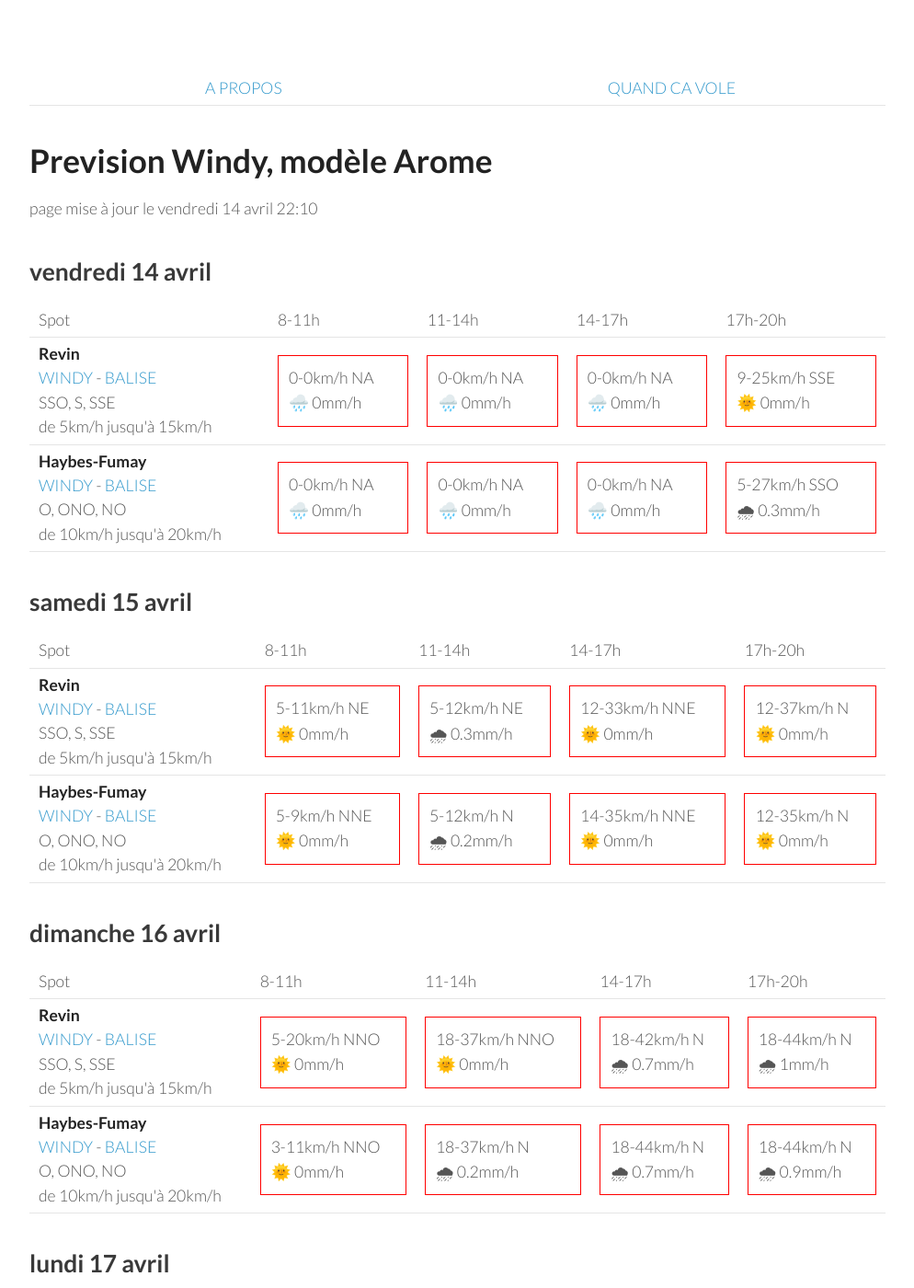
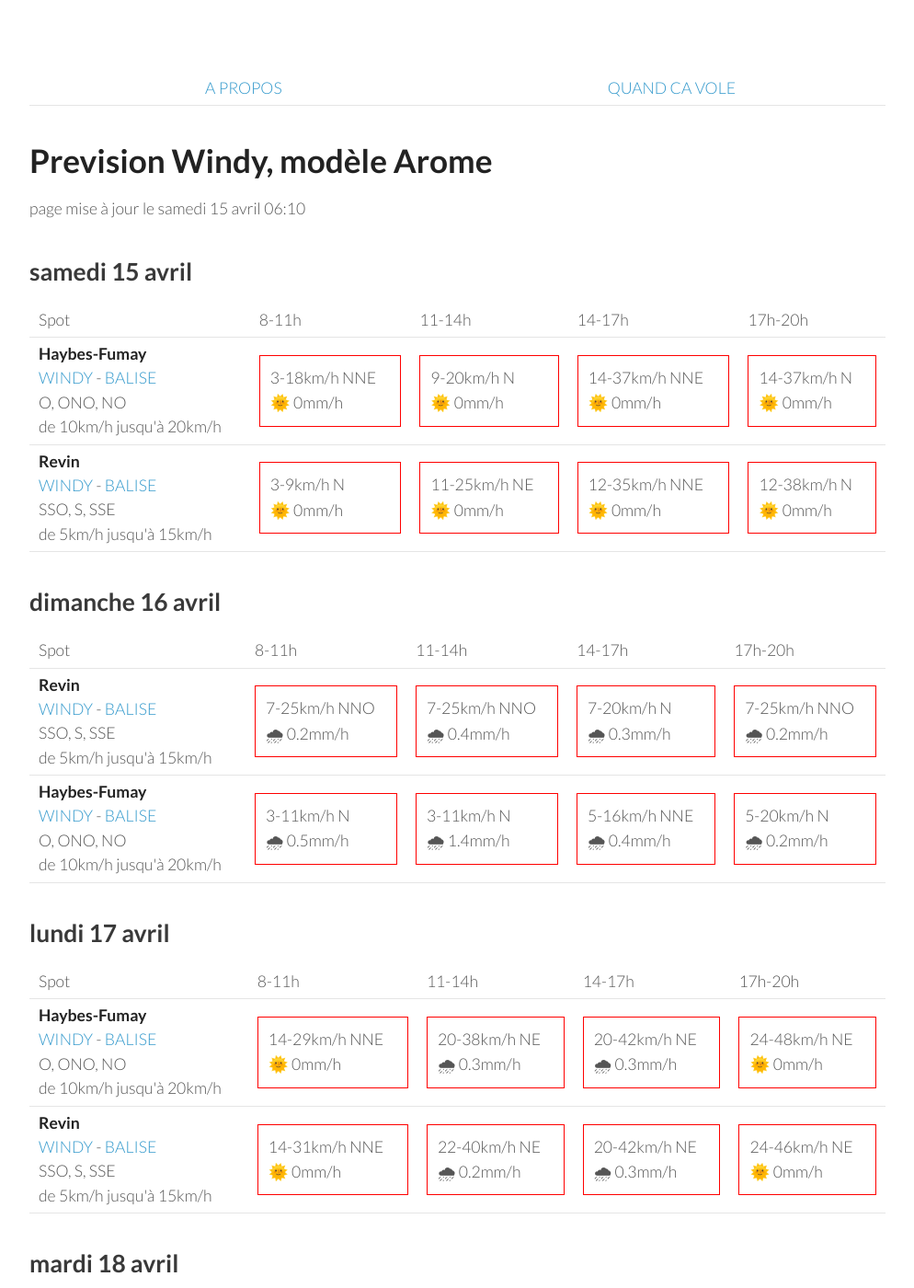
Before and after one commit to parapente-dans-le-nord/parapente-dans-le-nord.github.io, a Jekyll site: the page built from ardennes.markdown, in a window 1280 px wide and 1400 px high. Shown: the whole window at 92% size, without its empty margins (26-1020 px from the left). Built offline with Jekyll 4.4.1, drawn with Linux system fonts in a browser that asks for light colours; some of the changed text lies outside the part shown.

Commit message:
update index.markdown

```diff
--- a/ardennes.markdown
+++ b/ardennes.markdown
@@ -7,42 +7,8 @@ title:  "Tous les spots"
 {: .links}
 
 # Prevision Windy, modèle Arome
-page mise à jour le vendredi 14 avril 22:10
+page mise à jour le samedi 15 avril 06:10
 
-## vendredi 14 avril
-
-{::nomarkdown}
-<table>
-  <tbody>
-    <tr>
-      <td>Spot</td>
-      <td>8-11h</td>
-      <td>11-14h</td>
-      <td>14-17h</td>
-      <td>17h-20h</td>
-    </tr>
-<tr>
-        <td><strong>Revin</strong><br><a href="https://windy.com/49.948/4.625?49.543,4.625,8">WINDY</a> - <span class=""><a href="http://www.balisemeteo.com/balise.php?idBalise=5019">BALISE</a> </span><br> <span class="vent-favorable">SSO, S, SSE</span><br><span class="force-vent">de 5km/h jusqu'à 15km/h</span> </td>
-
-            <td><div class="not-flyable"><p>0-0km/h NA</p><p>🌧️ 0mm/h</p></div></td>
-            <td><div class="not-flyable"><p>0-0km/h NA</p><p>🌧️ 0mm/h</p></div></td>
-            <td><div class="not-flyable"><p>0-0km/h NA</p><p>🌧️ 0mm/h</p></div></td>
-            <td><div class="not-flyable"><p>9-25km/h SSE</p><p>🌞 0mm/h</p></div></td>
-
-    </tr>
-<tr>
-        <td><strong>Haybes-Fumay</strong><br><a href="https://windy.com/49.998/4.715?49.913,4.738,10">WINDY</a> - <span class=""><a href="http://www.balisemeteo.com/balise.php?idBalise=104">BALISE</a> </span><br> <span class="vent-favorable">O, ONO, NO</span><br><span class="force-vent">de 10km/h jusqu'à 20km/h</span> </td>
-
-            <td><div class="not-flyable"><p>0-0km/h NA</p><p>🌧️ 0mm/h</p></div></td>
-            <td><div class="not-flyable"><p>0-0km/h NA</p><p>🌧️ 0mm/h</p></div></td>
-            <td><div class="not-flyable"><p>0-0km/h NA</p><p>🌧️ 0mm/h</p></div></td>
-            <td><div class="not-flyable"><p>5-27km/h SSO</p><p>🌧 0.3mm/h</p></div></td>
-
-    </tr>
-
-</tbody>
-</table>
-{:/}
 ## samedi 15 avril
 
 {::nomarkdown}
@@ -56,22 +22,22 @@ page mise à jour le vendredi 14 avril 22:10
       <td>17h-20h</td>
     </tr>
 <tr>
-        <td><strong>Revin</strong><br><a href="https://windy.com/49.948/4.625?49.543,4.625,8">WINDY</a> - <span class=""><a href="http://www.balisemeteo.com/balise.php?idBalise=5019">BALISE</a> </span><br> <span class="vent-favorable">SSO, S, SSE</span><br><span class="force-vent">de 5km/h jusqu'à 15km/h</span> </td>
+        <td><strong>Haybes-Fumay</strong><br><a href="https://windy.com/49.998/4.715?49.913,4.738,10">WINDY</a> - <span class=""><a href="http://www.balisemeteo.com/balise.php?idBalise=104">BALISE</a> </span><br> <span class="vent-favorable">O, ONO, NO</span><br><span class="force-vent">de 10km/h jusqu'à 20km/h</span> </td>
 
-            <td><div class="not-flyable"><p>5-11km/h NE</p><p>🌞 0mm/h</p></div></td>
-            <td><div class="not-flyable"><p>5-12km/h NE</p><p>🌧 0.3mm/h</p></div></td>
-            <td><div class="not-flyable"><p>12-33km/h NNE</p><p>🌞 0mm/h</p></div></td>
-            <td><div class="not-flyable"><p>12-37km/h N</p><p>🌞 0mm/h</p></div></td>
+            <td><div class="not-flyable"><p>3-18km/h NNE</p><p>🌞 0mm/h</p></div></td>
+            <td><div class="not-flyable"><p>9-20km/h N</p><p>🌞 0mm/h</p></div></td>
+            <td><div class="not-flyable"><p>14-37km/h NNE</p><p>🌞 0mm/h</p></div></td>
+            <td><div class="not-flyable"><p>14-37km/h N</p><p>🌞 0mm/h</p></div></td>
 
 
     </tr>
 <tr>
-        <td><strong>Haybes-Fumay</strong><br><a href="https://windy.com/49.998/4.715?49.913,4.738,10">WINDY</a> - <span class=""><a href="http://www.balisemeteo.com/balise.php?idBalise=104">BALISE</a> </span><br> <span class="vent-favorable">O, ONO, NO</span><br><span class="force-vent">de 10km/h jusqu'à 20km/h</span> </td>
+        <td><strong>Revin</strong><br><a href="https://windy.com/49.948/4.625?49.543,4.625,8">WINDY</a> - <span class=""><a href="http://www.balisemeteo.com/balise.php?idBalise=5019">BALISE</a> </span><br> <span class="vent-favorable">SSO, S, SSE</span><br><span class="force-vent">de 5km/h jusqu'à 15km/h</span> </td>
 
-            <td><div class="not-flyable"><p>5-9km/h NNE</p><p>🌞 0mm/h</p></div></td>
-            <td><div class="not-flyable"><p>5-12km/h N</p><p>🌧 0.2mm/h</p></div></td>
-            <td><div class="not-flyable"><p>14-35km/h NNE</p><p>🌞 0mm/h</p></div></td>
-            <td><div class="not-flyable"><p>12-35km/h N</p><p>🌞 0mm/h</p></div></td>
+            <td><div class="not-flyable"><p>3-9km/h N</p><p>🌞 0mm/h</p></div></td>
+            <td><div class="not-flyable"><p>11-25km/h NE</p><p>🌞 0mm/h</p></div></td>
+            <td><div class="not-flyable"><p>12-35km/h NNE</p><p>🌞 0mm/h</p></div></td>
+            <td><div class="not-flyable"><p>12-38km/h N</p><p>🌞 0mm/h</p></div></td>
 
 
     </tr>
@@ -94,20 +60,20 @@ page mise à jour le vendredi 14 avril 22:10
 <tr>
         <td><strong>Revin</strong><br><a href="https://windy.com/49.948/4.625?49.543,4.625,8">WINDY</a> - <span class=""><a href="http://www.balisemeteo.com/balise.php?idBalise=5019">BALISE</a> </span><br> <span class="vent-favorable">SSO, S, SSE</span><br><span class="force-vent">de 5km/h jusqu'à 15km/h</span> </td>
 
-            <td><div class="not-flyable"><p>5-20km/h NNO</p><p>🌞 0mm/h</p></div></td>
-            <td><div class="not-flyable"><p>18-37km/h NNO</p><p>🌞 0mm/h</p></div></td>
-            <td><div class="not-flyable"><p>18-42km/h N</p><p>🌧 0.7mm/h</p></div></td>
-            <td><div class="not-flyable"><p>18-44km/h N</p><p>🌧 1mm/h</p></div></td>
+            <td><div class="not-flyable"><p>7-25km/h NNO</p><p>🌧 0.2mm/h</p></div></td>
+            <td><div class="not-flyable"><p>7-25km/h NNO</p><p>🌧 0.4mm/h</p></div></td>
+            <td><div class="not-flyable"><p>7-20km/h N</p><p>🌧 0.3mm/h</p></div></td>
+            <td><div class="not-flyable"><p>7-25km/h NNO</p><p>🌧 0.2mm/h</p></div></td>
 
 
     </tr>
 <tr>
         <td><strong>Haybes-Fumay</strong><br><a href="https://windy.com/49.998/4.715?49.913,4.738,10">WINDY</a> - <span class=""><a href="http://www.balisemeteo.com/balise.php?idBalise=104">BALISE</a> </span><br> <span class="vent-favorable">O, ONO, NO</span><br><span class="force-vent">de 10km/h jusqu'à 20km/h</span> </td>
 
-            <td><div class="not-flyable"><p>3-11km/h NNO</p><p>🌞 0mm/h</p></div></td>
-            <td><div class="not-flyable"><p>18-37km/h N</p><p>🌧 0.2mm/h</p></div></td>
-            <td><div class="not-flyable"><p>18-44km/h N</p><p>🌧 0.7mm/h</p></div></td>
-            <td><div class="not-flyable"><p>18-44km/h N</p><p>🌧 0.9mm/h</p></div></td>
+            <td><div class="not-flyable"><p>3-11km/h N</p><p>🌧 0.5mm/h</p></div></td>
+            <td><div class="not-flyable"><p>3-11km/h N</p><p>🌧 1.4mm/h</p></div></td>
+            <td><div class="not-flyable"><p>5-16km/h NNE</p><p>🌧 0.4mm/h</p></div></td>
+            <td><div class="not-flyable"><p>5-20km/h N</p><p>🌧 0.2mm/h</p></div></td>
 
 
     </tr>
@@ -128,22 +94,22 @@ page mise à jour le vendredi 14 avril 22:10
       <td>17h-20h</td>
     </tr>
 <tr>
-        <td><strong>Revin</strong><br><a href="https://windy.com/49.948/4.625?49.543,4.625,8">WINDY</a> - <span class=""><a href="http://www.balisemeteo.com/balise.php?idBalise=5019">BALISE</a> </span><br> <span class="vent-favorable">SSO, S, SSE</span><br><span class="force-vent">de 5km/h jusqu'à 15km/h</span> </td>
+        <td><strong>Haybes-Fumay</strong><br><a href="https://windy.com/49.998/4.715?49.913,4.738,10">WINDY</a> - <span class=""><a href="http://www.balisemeteo.com/balise.php?idBalise=104">BALISE</a> </span><br> <span class="vent-favorable">O, ONO, NO</span><br><span class="force-vent">de 10km/h jusqu'à 20km/h</span> </td>
 
-            <td><div class="not-flyable"><p>14-27km/h NNE</p><p>🌞 0mm/h</p></div></td>
-            <td><div class="not-flyable"><p>20-40km/h NNE</p><p>🌧 0.2mm/h</p></div></td>
-            <td><div class="not-flyable"><p>24-46km/h NE</p><p>🌞 0mm/h</p></div></td>
-            <td><div class="not-flyable"><p>22-46km/h NE</p><p>🌞 0mm/h</p></div></td>
+            <td><div class="not-flyable"><p>14-29km/h NNE</p><p>🌞 0mm/h</p></div></td>
+            <td><div class="not-flyable"><p>20-38km/h NE</p><p>🌧 0.3mm/h</p></div></td>
+            <td><div class="not-flyable"><p>20-42km/h NE</p><p>🌧 0.3mm/h</p></div></td>
+            <td><div class="not-flyable"><p>24-48km/h NE</p><p>🌞 0mm/h</p></div></td>
 
 
     </tr>
 <tr>
-        <td><strong>Haybes-Fumay</strong><br><a href="https://windy.com/49.998/4.715?49.913,4.738,10">WINDY</a> - <span class=""><a href="http://www.balisemeteo.com/balise.php?idBalise=104">BALISE</a> </span><br> <span class="vent-favorable">O, ONO, NO</span><br><span class="force-vent">de 10km/h jusqu'à 20km/h</span> </td>
+        <td><strong>Revin</strong><br><a href="https://windy.com/49.948/4.625?49.543,4.625,8">WINDY</a> - <span class=""><a href="http://www.balisemeteo.com/balise.php?idBalise=5019">BALISE</a> </span><br> <span class="vent-favorable">SSO, S, SSE</span><br><span class="force-vent">de 5km/h jusqu'à 15km/h</span> </td>
 
-            <td><div class="not-flyable"><p>14-27km/h NNE</p><p>🌞 0mm/h</p></div></td>
-            <td><div class="not-flyable"><p>20-40km/h NNE</p><p>🌧 0.3mm/h</p></div></td>
+            <td><div class="not-flyable"><p>14-31km/h NNE</p><p>🌞 0mm/h</p></div></td>
+            <td><div class="not-flyable"><p>22-40km/h NE</p><p>🌧 0.2mm/h</p></div></td>
+            <td><div class="not-flyable"><p>20-42km/h NE</p><p>🌧 0.3mm/h</p></div></td>
             <td><div class="not-flyable"><p>24-46km/h NE</p><p>🌞 0mm/h</p></div></td>
-            <td><div class="not-flyable"><p>22-48km/h NE</p><p>🌧 0.2mm/h</p></div></td>
 
 
     </tr>
@@ -166,8 +132,8 @@ page mise à jour le vendredi 14 avril 22:10
 <tr>
         <td><strong>Revin</strong><br><a href="https://windy.com/49.948/4.625?49.543,4.625,8">WINDY</a> - <span class=""><a href="http://www.balisemeteo.com/balise.php?idBalise=5019">BALISE</a> </span><br> <span class="vent-favorable">SSO, S, SSE</span><br><span class="force-vent">de 5km/h jusqu'à 15km/h</span> </td>
 
-            <td><div class="not-flyable"><p>16-33km/h NE</p><p>🌞 0mm/h</p></div></td>
-            <td><div class="not-flyable"><p>20-42km/h NE</p><p>🌞 0mm/h</p></div></td>
+            <td><div class="not-flyable"><p>16-31km/h NE</p><p>🌞 0mm/h</p></div></td>
+            <td><div class="not-flyable"><p>22-44km/h NE</p><p>🌞 0mm/h</p></div></td>
             <td><div class="not-flyable"><p>22-46km/h ENE</p><p>🌞 0mm/h</p></div></td>
             <td><div class="not-flyable"><p>24-46km/h ENE</p><p>🌞 0mm/h</p></div></td>
 
@@ -176,8 +142,8 @@ page mise à jour le vendredi 14 avril 22:10
 <tr>
         <td><strong>Haybes-Fumay</strong><br><a href="https://windy.com/49.998/4.715?49.913,4.738,10">WINDY</a> - <span class=""><a href="http://www.balisemeteo.com/balise.php?idBalise=104">BALISE</a> </span><br> <span class="vent-favorable">O, ONO, NO</span><br><span class="force-vent">de 10km/h jusqu'à 20km/h</span> </td>
 
-            <td><div class="not-flyable"><p>16-33km/h NE</p><p>🌞 0mm/h</p></div></td>
-            <td><div class="not-flyable"><p>22-44km/h ENE</p><p>🌞 0mm/h</p></div></td>
+            <td><div class="not-flyable"><p>14-31km/h NE</p><p>🌞 0mm/h</p></div></td>
+            <td><div class="not-flyable"><p>22-46km/h NE</p><p>🌞 0mm/h</p></div></td>
             <td><div class="not-flyable"><p>22-46km/h ENE</p><p>🌞 0mm/h</p></div></td>
             <td><div class="not-flyable"><p>22-46km/h ENE</p><p>🌞 0mm/h</p></div></td>
 
```
